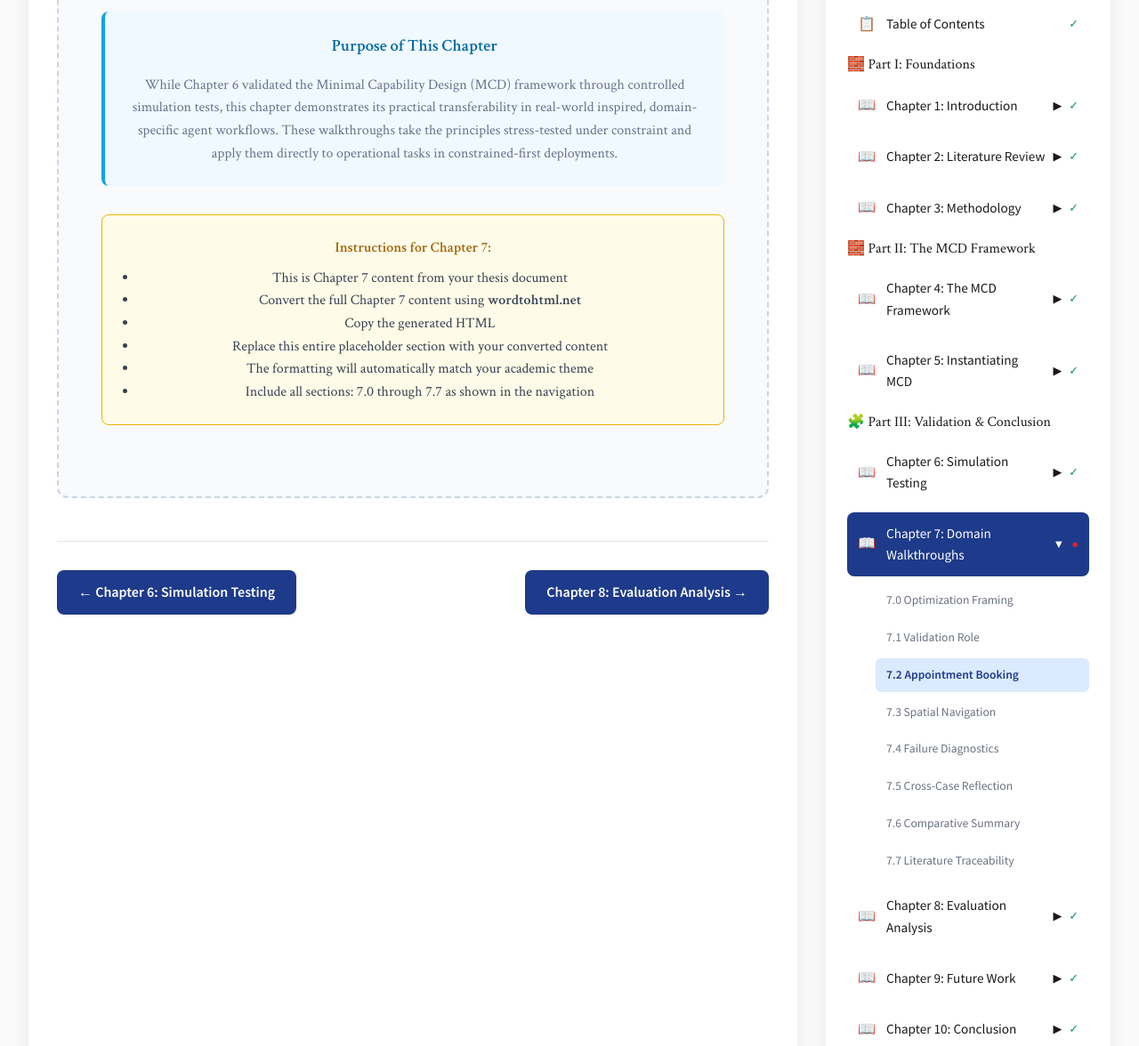
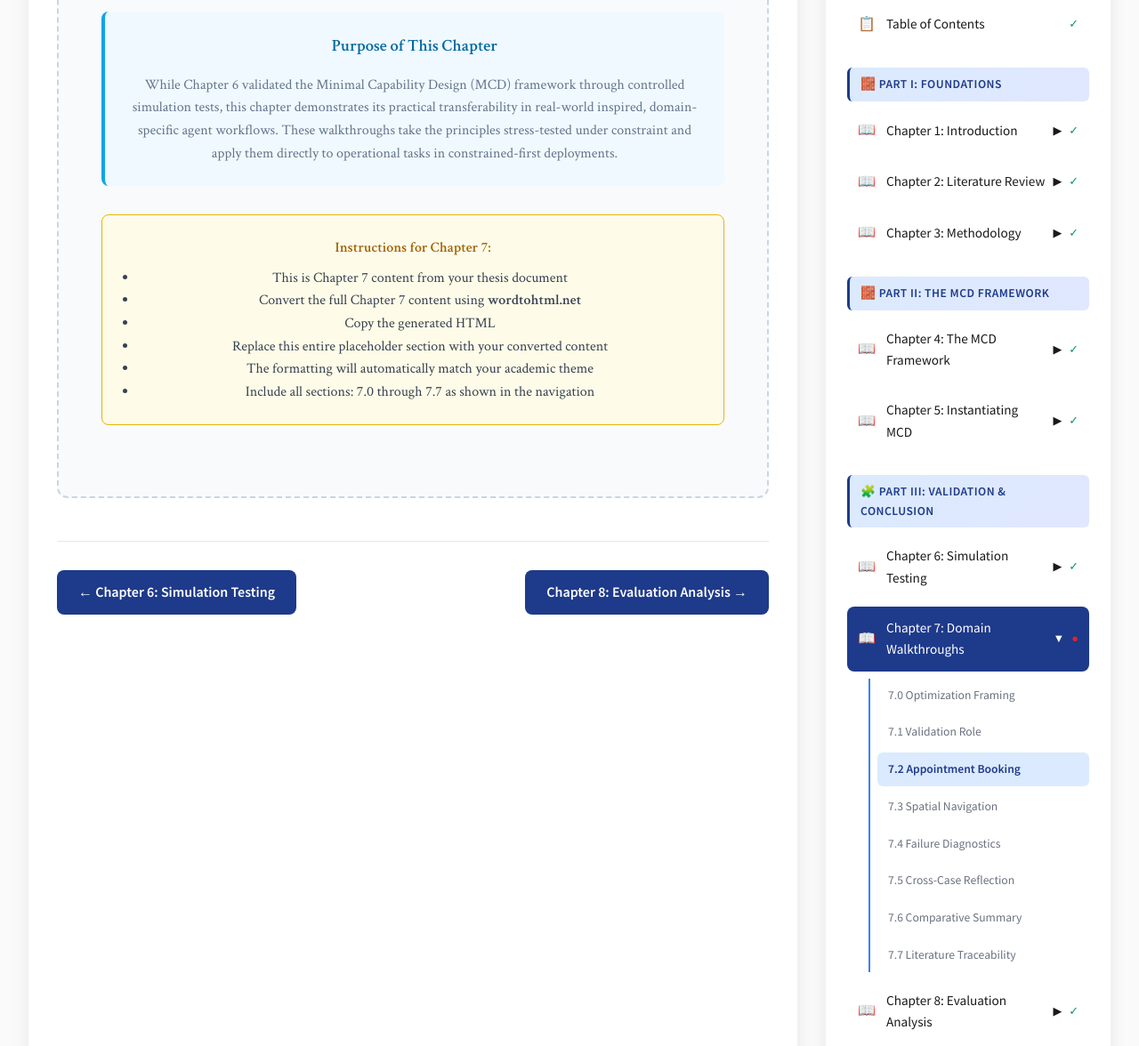
Before and after one commit to malliknas/Minimal-Capability-Design-Framework, a website built with Vite: page docs/index.html in a window 1280 px wide. Shown: the part 417-1593 px from the top of the page at 89% size. Built offline with nearby package versions, Linux system fonts and the light colour scheme.

Commit message:
Update styles.css

```diff
--- a/docs/assets/styles.css
+++ b/docs/assets/styles.css
@@ -568,3 +568,32 @@ body {
 .nav-subitem.coming-soon:hover::after {
     opacity: 1;
 }
+/* Part Header Styling */
+.nav-section.part-header {
+    margin: 1.5rem 0 0.5rem 0;
+    padding: 0;
+}
+
+.part-title {
+    font-family: 'Source Sans Pro', sans-serif;
+    font-size: 0.85rem;
+    font-weight: 600;
+    color: #1e3a8a;
+    background: linear-gradient(135deg, #dbeafe 0%, #e0e7ff 100%);
+    padding: 0.5rem 0.75rem;
+    border-radius: 6px;
+    border-left: 3px solid #1e3a8a;
+    text-transform: uppercase;
+    letter-spacing: 0.5px;
+}
+
+/* Enhanced navigation for thesis structure */
+.nav-subsections {
+    border-left: 2px solid #e2e8f0;
+    margin-left: 1.5rem;
+    padding-left: 0.5rem;
+}
+
+.nav-subsections.expanded {
+    border-left-color: #3b82f6;
+}
```
